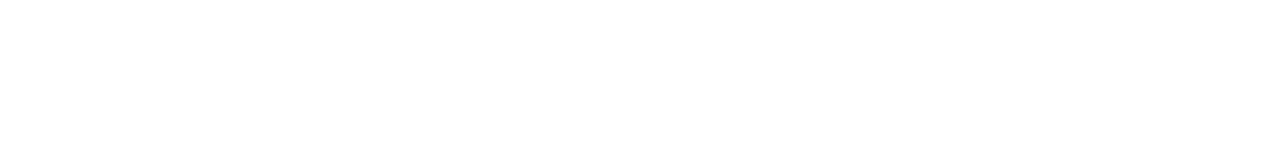
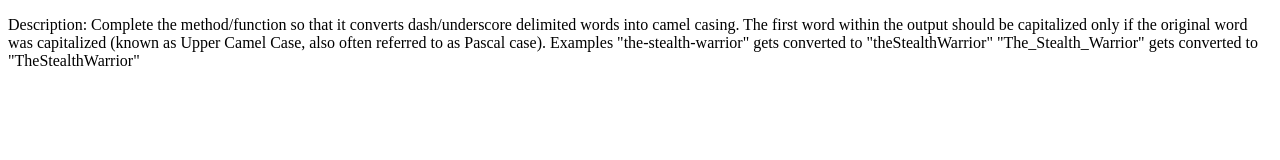
Before and after one commit to Chih-Chien-Lin/CodeWar_practice, a plain HTML site: page Convert string to camel case/new.html in a window 1280 px wide. Drawn offline with Linux system fonts and the light colour scheme.

Commit message:
add discription

```diff
--- a/Convert string to camel case/new.html
+++ b/Convert string to camel case/new.html
@@ -5,6 +5,14 @@
     <meta http-equiv="X-UA-Compatible" content="IE=edge">
     <meta name="viewport" content="width=device-width, initial-scale=1.0">
     <title>Document</title>
+    <p>
+        Description:
+        Complete the method/function so that it converts dash/underscore delimited words into camel casing. The first word within the output should be capitalized only if the original word was capitalized (known as Upper Camel Case, also often referred to as Pascal case).
+
+        Examples
+        "the-stealth-warrior" gets converted to "theStealthWarrior"
+        "The_Stealth_Warrior" gets converted to "TheStealthWarrior"
+    </p>
 </head>
 <body>
 
```
